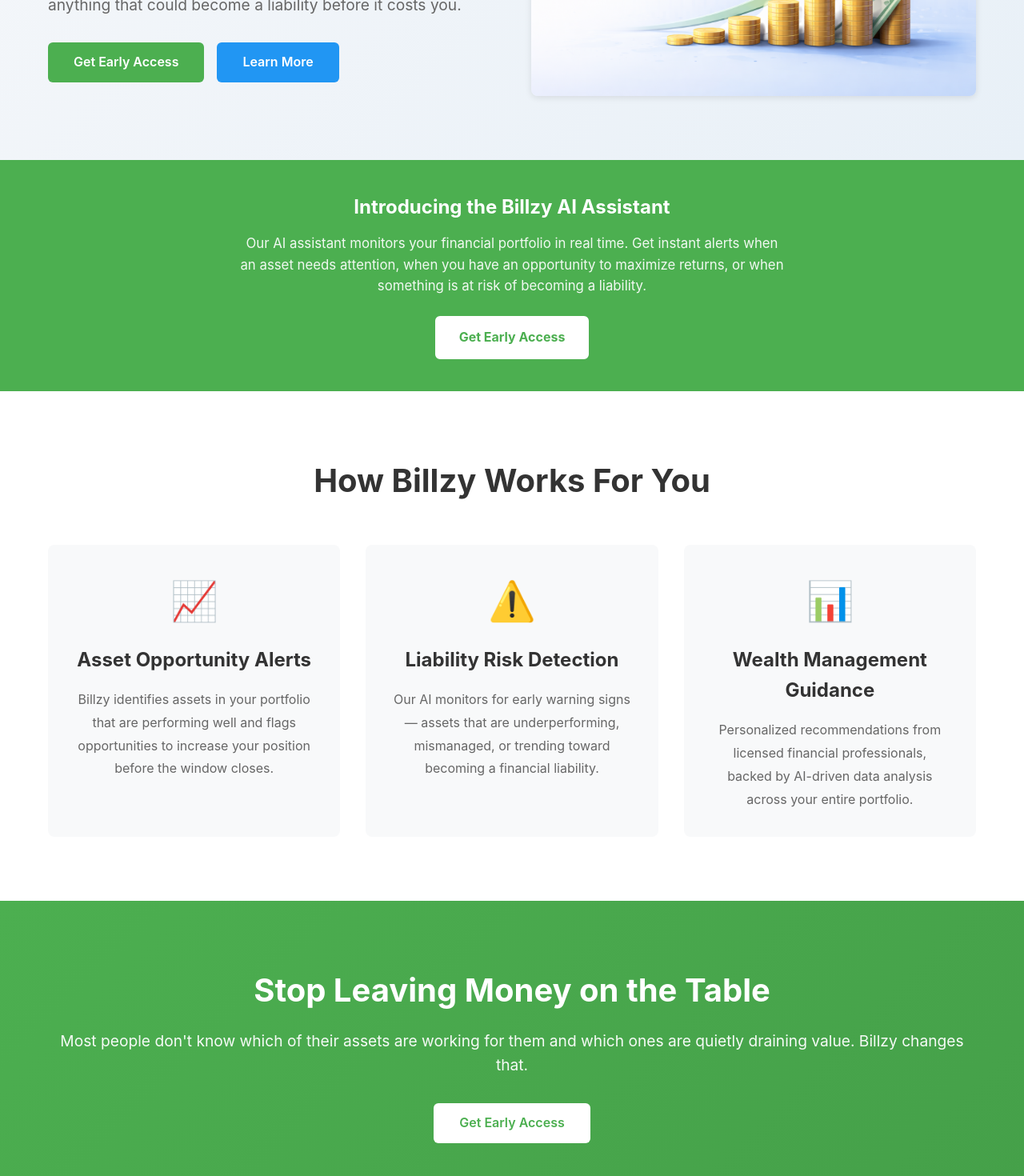
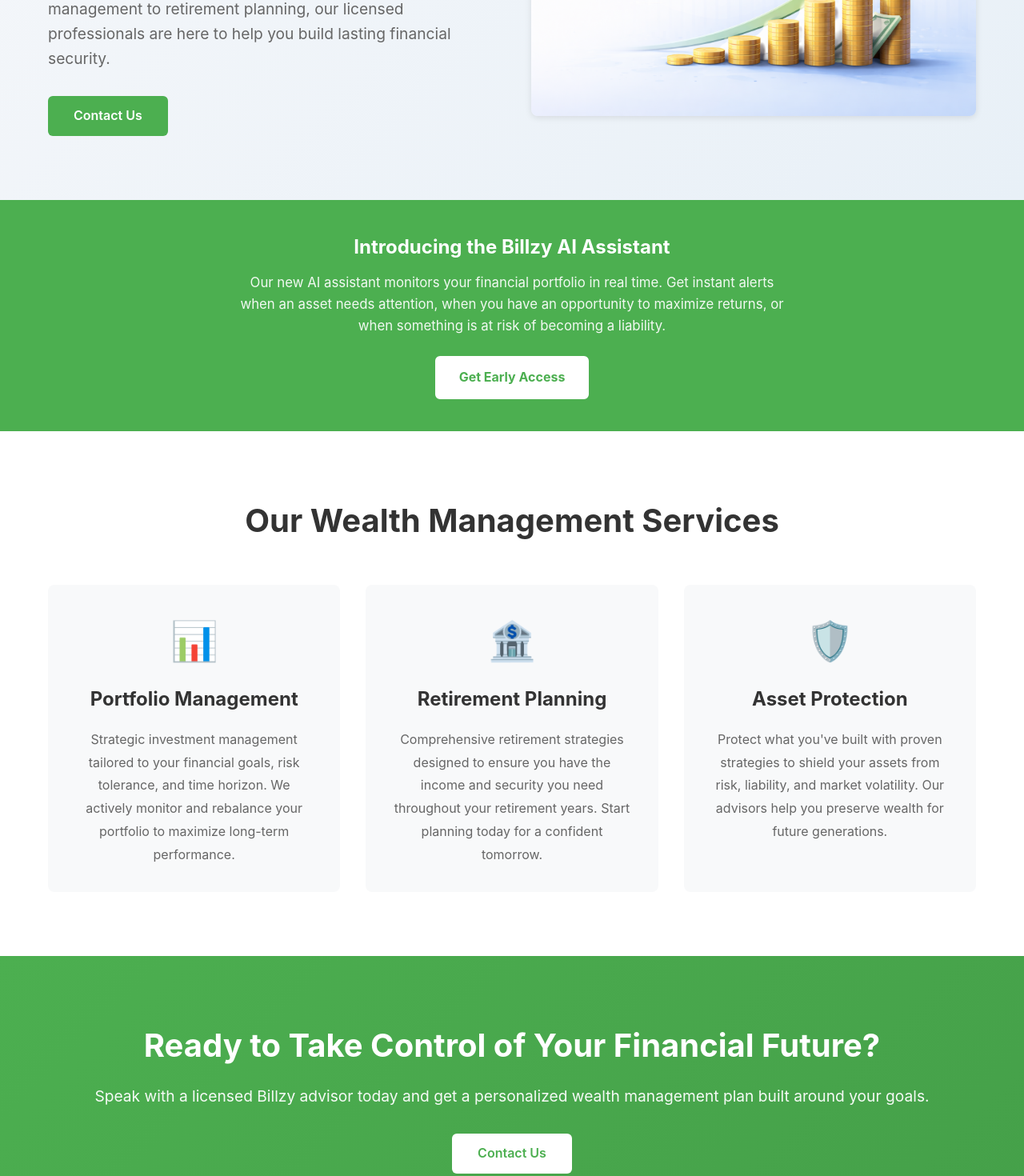
Before and after one commit to Textingman/nationwide-billzy, a Next.js app: page / in a window 1280 px wide. Shown: the part 420-1890 px from the top of the page at 80% size. Built offline with nearby package versions, Linux system fonts and the light colour scheme.

Commit message:
Restructure homepage: traditional wealth management hero, Contact Us CTA, AI banner links to /early-access

```diff
--- a/src/app/page.js
+++ b/src/app/page.js
@@ -4,22 +4,17 @@
 export default function Home() {
   return (
     <>
-      {/* Hero Section */}
+      {/* Hero Section - Traditional Wealth Management */}
       <section className="hero">
         <div className="container">
           <div className="hero-content">
-            <h1>Your Wealth, Monitored 24/7 by AI</h1>
+            <h1>Expert Wealth Management for Every Stage of Life</h1>
             <p className="hero-subtitle">
-              Billzy helps consumers take control of their financial future. Our AI assistant continuously monitors your assets, alerts you to opportunities worth doubling down on, and flags anything that could become a liability before it costs you.
+              Billzy provides personalized financial guidance to help you grow, protect, and preserve your wealth. From portfolio management to retirement planning, our licensed professionals are here to help you build lasting financial security.
             </p>
-            <div style={{ display: 'flex', gap: '1rem', flexWrap: 'wrap' }}>
-              <Link href="/contact" className="btn btn-primary">
-                Get Early Access
-              </Link>
-              <Link href="/about" className="btn btn-secondary">
-                Learn More
-              </Link>
-            </div>
+            <Link href="/contact-us" className="btn btn-primary">
+              Contact Us
+            </Link>
           </div>
           <div className="hero-image">
             <Image
@@ -41,9 +36,9 @@
             Introducing the Billzy AI Assistant
           </h2>
           <p style={{ color: 'rgba(255,255,255,0.92)', maxWidth: '680px', margin: '0 auto 1.5rem', fontSize: '1.05rem', lineHeight: '1.6' }}>
-            Our AI assistant monitors your financial portfolio in real time. Get instant alerts when an asset needs attention, when you have an opportunity to maximize returns, or when something is at risk of becoming a liability.
+            Our new AI assistant monitors your financial portfolio in real time. Get instant alerts when an asset needs attention, when you have an opportunity to maximize returns, or when something is at risk of becoming a liability.
           </p>
-          <Link href="/contact" className="btn" style={{ background: '#fff', color: '#4CAF50', fontWeight: '700', border: '2px solid #fff', padding: '12px 28px', borderRadius: '6px', textDecoration: 'none', display: 'inline-block' }}>
+          <Link href="/early-access" className="btn" style={{ background: '#fff', color: '#4CAF50', fontWeight: '700', border: '2px solid #fff', padding: '12px 28px', borderRadius: '6px', textDecoration: 'none', display: 'inline-block' }}>
             Get Early Access
           </Link>
         </div>
@@ -52,28 +47,28 @@
       {/* Services Overview */}
       <section className="services">
         <div className="container">
-          <h2>How Billzy Works For You</h2>
+          <h2>Our Wealth Management Services</h2>
           <div className="services-grid">
-            <div className="service-card">
-              <div className="service-icon">
-                <div className="icon-placeholder">📈</div>
-              </div>
-              <h3>Asset Opportunity Alerts</h3>
-              <p>Billzy identifies assets in your portfolio that are performing well and flags opportunities to increase your position before the window closes.</p>
-            </div>
-            <div className="service-card">
-              <div className="service-icon">
-                <div className="icon-placeholder">⚠️</div>
-              </div>
-              <h3>Liability Risk Detection</h3>
-              <p>Our AI monitors for early warning signs — assets that are underperforming, mismanaged, or trending toward becoming a financial liability.</p>
-            </div>
             <div className="service-card">
               <div className="service-icon">
                 <div className="icon-placeholder">📊</div>
               </div>
-              <h3>Wealth Management Guidance</h3>
-              <p>Personalized recommendations from licensed financial professionals, backed by AI-driven data analysis across your entire portfolio.</p>
+              <h3>Portfolio Management</h3>
+              <p>Strategic investment management tailored to your financial goals, risk tolerance, and time horizon. We actively monitor and rebalance your portfolio to maximize long-term performance.</p>
+            </div>
+            <div className="service-card">
+              <div className="service-icon">
+                <div className="icon-placeholder">🏦</div>
+              </div>
+              <h3>Retirement Planning</h3>
+              <p>Comprehensive retirement strategies designed to ensure you have the income and security you need throughout your retirement years. Start planning today for a confident tomorrow.</p>
+            </div>
+            <div className="service-card">
+              <div className="service-icon">
+                <div className="icon-placeholder">🛡️</div>
+              </div>
+              <h3>Asset Protection</h3>
+              <p>Protect what you've built with proven strategies to shield your assets from risk, liability, and market volatility. Our advisors help you preserve wealth for future generations.</p>
             </div>
           </div>
         </div>
@@ -82,10 +77,10 @@
       {/* CTA Section */}
       <section className="cta-section">
         <div className="container">
-          <h2>Stop Leaving Money on the Table</h2>
-          <p>Most people don't know which of their assets are working for them and which ones are quietly draining value. Billzy changes that.</p>
-          <Link href="/contact" className="btn btn-primary">
-            Get Early Access
+          <h2>Ready to Take Control of Your Financial Future?</h2>
+          <p>Speak with a licensed Billzy advisor today and get a personalized wealth management plan built around your goals.</p>
+          <Link href="/contact-us" className="btn btn-primary">
+            Contact Us
           </Link>
         </div>
       </section>
```
